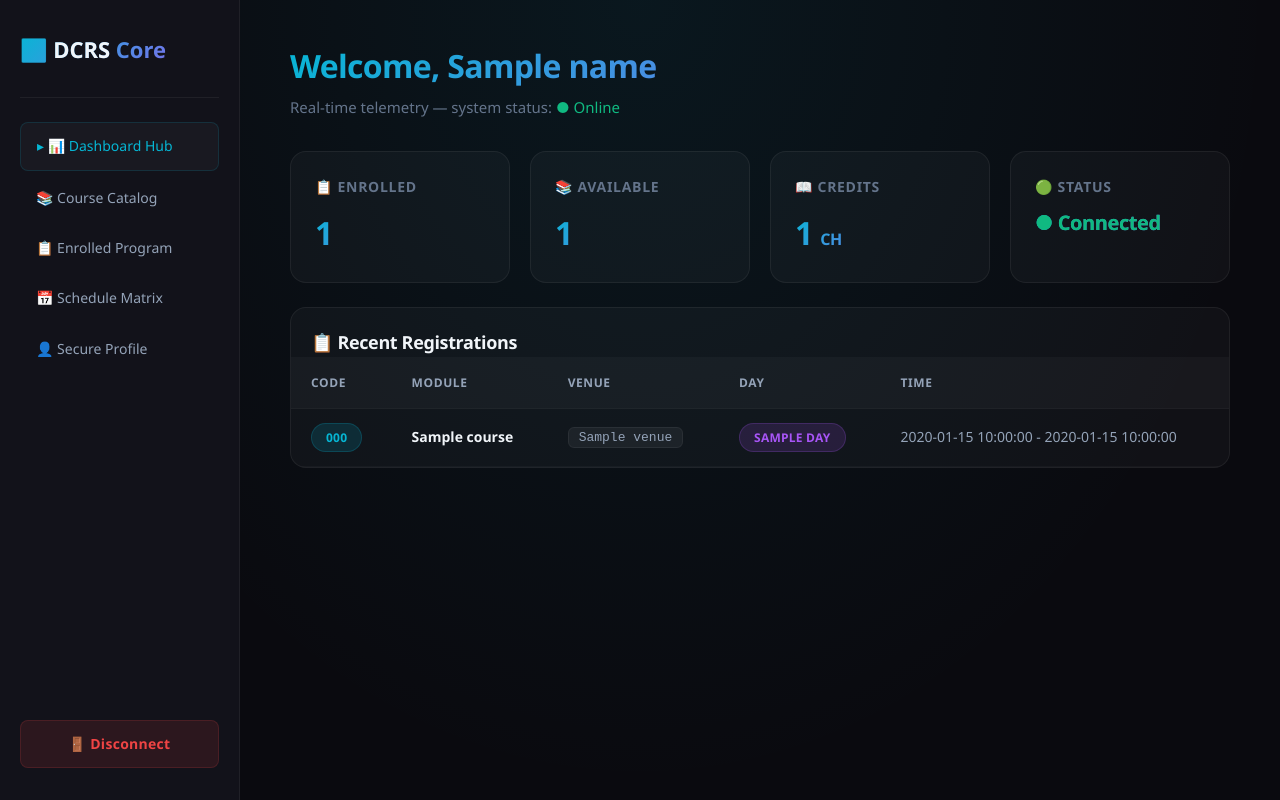
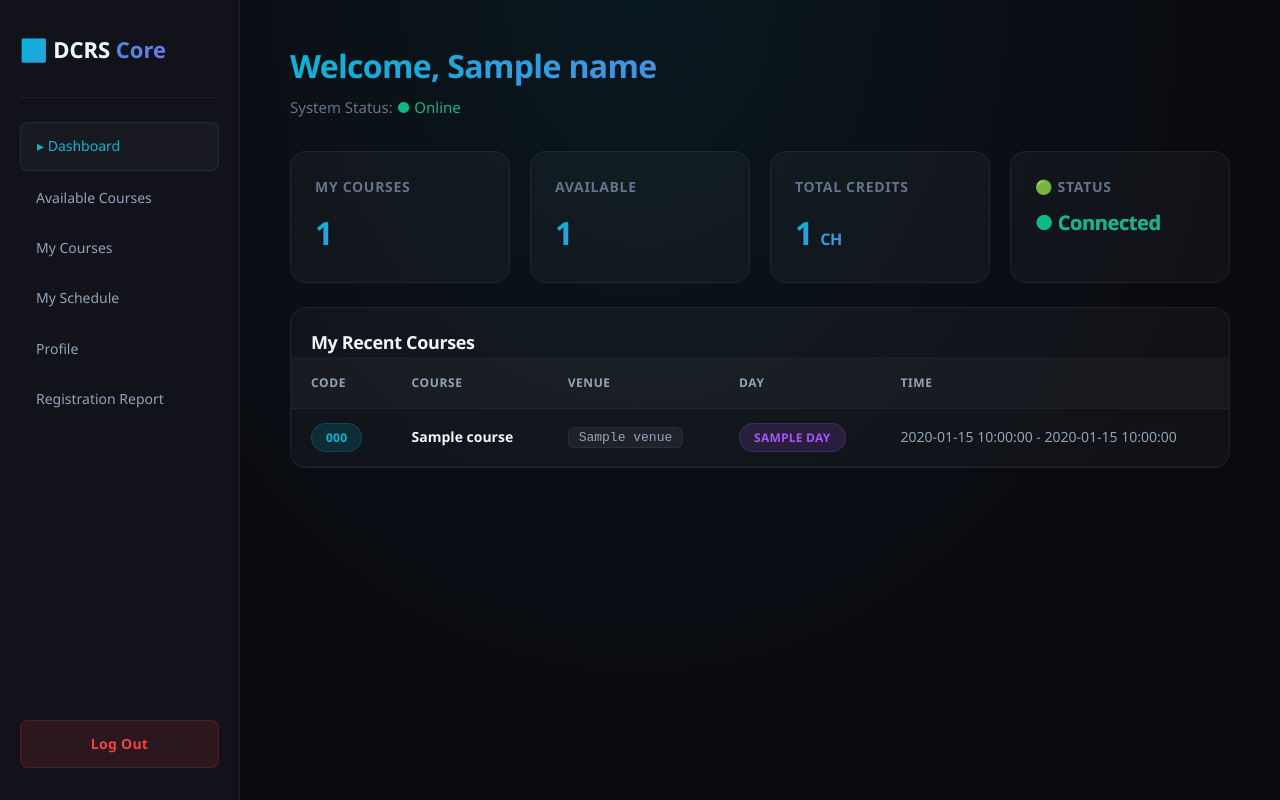
Before and after one commit to farzanahNwt/CourseHub, a Flask app: template templates/student.html in a window 1280 px wide. Run offline with Flask 3, Linux system fonts and the light colour scheme; the template is opened without the code that fills it: most values are stand-ins (such as "Sample title", 1, 10 or a date in 2020).

Commit message:
Updated student and admin pages with correct credits and new UI terminology

```diff
--- a/app.py
+++ b/app.py
@@ -1,7 +1,10 @@
-from flask import Flask, render_template, request, redirect, session, url_for, flash
+from flask import Flask, render_template, request, redirect, session, url_for, flash, Response
 import xmlrpc.client
 import mysql.connector
 import hashlib
+from datetime import datetime
+import csv
+from io import StringIO
 
 app = Flask(__name__)
 app.secret_key = 'dcrs_secure_secret_key_2024_ultra_secure'
@@ -96,15 +99,15 @@ def student_dashboard():
             for c in all_courses:
                 if 'available_seats' in c:
                     c['available_seats'] = safe_int(c['available_seats'])
-                if 'credit_hours' in c:
-                    c['credit_hours'] = safe_int(c['credit_hours'])
+                if 'credits' in c:
+                    c['credits'] = safe_int(c['credits'])
 
             my_courses = rpc.get_student_courses(student_id)
             for c in my_courses:
                 if 'available_seats' in c:
                     c['available_seats'] = safe_int(c['available_seats'])
-                if 'credit_hours' in c:
-                    c['credit_hours'] = safe_int(c['credit_hours'])
+                if 'credits' in c:
+                    c['credits'] = safe_int(c['credits'])
         except Exception as e:
             flash(f'RPC Error: {e}', 'danger')
             all_courses = []
@@ -122,7 +125,7 @@ def student_dashboard():
     conn.close()
 
     # Calculate total hours safely
-    total_hours = sum(safe_int(c.get('credit_hours', 0)) for c in my_courses)
+    total_hours = sum(safe_int(c.get('credits', 0)) for c in my_courses)
 
     return render_template('student.html',
                            name=profile['name'] if profile else session['user'],
@@ -143,13 +146,13 @@ def register_course(course_id):
         try:
             result = rpc.register_course(session['id'], course_id)
             if result == "SUCCESS":
-                flash('✅ Course registered successfully!', 'success')
+                flash(' Course enrolled successfully!', 'success')
             elif result == "FULL":
                 flash('❌ No seats available for this course.', 'danger')
             elif result == "ALREADY":
-                flash('⚠️ You are already registered for this course.', 'warning')
+                flash('⚠️ You are already enrolled in this course.', 'warning')
             else:
-                flash(f'❌ Registration failed: {result}', 'danger')
+                flash(f'❌ Enrollment failed: {result}', 'danger')
         except Exception as e:
             flash(f'❌ RPC Error: {e}', 'danger')
     else:
@@ -169,7 +172,7 @@ def drop_course(course_id):
         try:
             result = rpc.drop_course(session['id'], course_id)
             if result == "DROPPED":
-                flash('✅ Course dropped successfully!', 'success')
+                flash(' Course withdrawn successfully!', 'success')
             else:
                 flash(f'⚠️ {result}', 'warning')
         except Exception as e:
@@ -194,8 +197,8 @@ def admin_dashboard():
             for c in all_courses:
                 if 'available_seats' in c:
                     c['available_seats'] = safe_int(c['available_seats'])
-                if 'credit_hours' in c:
-                    c['credit_hours'] = safe_int(c['credit_hours'])
+                if 'credits' in c:
+                    c['credits'] = safe_int(c['credits'])
 
             registrations = rpc.get_course_registrations()
             for r in registrations:
@@ -227,12 +230,16 @@ def admin_add_course():
     venue = request.form['venue']
     hours = safe_int(request.form['hours'])
 
+    print(f" Adding course: {code}, {title}, {seats}, {day}, {start}, {end}, {venue}, {hours}")
+
     rpc = get_rpc_proxy()
     if rpc:
         try:
-            rpc.add_course(code, title, seats, day, start, end, venue, hours)
-            flash(f'✅ Course {code} deployed successfully!', 'success')
+            result = rpc.add_course(code, title, seats, day, start, end, venue, hours)
+            print(f" RPC Result: {result}")
+            flash(f' Course {code} added successfully!', 'success')
         except Exception as e:
+            print(f"❌ RPC Error: {e}")
             flash(f'❌ RPC Error: {e}', 'danger')
     else:
         flash('❌ RPC Server unreachable.', 'danger')
@@ -250,7 +257,7 @@ def admin_delete_course(course_id):
     if rpc:
         try:
             rpc.delete_course(course_id)
-            flash('✅ Course purged successfully.', 'success')
+            flash(' Course deleted successfully.', 'success')
         except Exception as e:
             flash(f'❌ RPC Error: {e}', 'danger')
     else:
@@ -258,11 +265,69 @@ def admin_delete_course(course_id):
 
     return redirect(url_for('admin_dashboard'))
 
-# ---------- 8. Logout ----------
+# ---------- 8. Student Report ----------
+@app.route('/student/report')
+def student_report():
+    if 'user' not in session or session.get('role') != 'student':
+        flash('Please login first.', 'warning')
+        return redirect(url_for('login'))
+
+    student_id = session['id']
+
+    # Get student info
+    conn = get_db_connection()
+    cursor = conn.cursor(dictionary=True)
+    cursor.execute("SELECT student_id, name, username, email FROM students WHERE student_id = %s", (student_id,))
+    student = cursor.fetchone()
+    cursor.close()
+    conn.close()
+
+    # Get registered courses
+    rpc = get_rpc_proxy()
+    if rpc:
+        try:
+            my_courses = rpc.get_student_courses(student_id)
+            for c in my_courses:
+                c['credits'] = safe_int(c.get('credits', 0))
+        except Exception as e:
+            flash(f'RPC Error: {e}', 'danger')
+            my_courses = []
+    else:
+        my_courses = []
+
+    total_credits = sum(c.get('credits', 0) for c in my_courses)
+    total_courses = len(my_courses)
+    registration_date = datetime.now().strftime("%Y-%m-%d %H:%M")
+
+    # Export CSV
+    if request.args.get('format') == 'csv':
+        si = StringIO()
+        writer = csv.writer(si)
+        writer.writerow(['Course Code', 'Course Name', 'Credits', 'Day', 'Time', 'Status'])
+        for c in my_courses:
+            writer.writerow([
+                c.get('course_code', ''),
+                c.get('module_title', ''),
+                c.get('credits', 0),
+                c.get('day', ''),
+                f"{c.get('start_time', '')} - {c.get('end_time', '')}",
+                'Confirmed'
+            ])
+        output = si.getvalue()
+        return Response(output, mimetype='text/csv', headers={'Content-Disposition': 'attachment; filename=registration_report.csv'})
+
+    return render_template('student_report.html',
+                           student=student,
+                           courses=my_courses,
+                           total_credits=total_credits,
+                           total_courses=total_courses,
+                           registration_date=registration_date)
+
+# ---------- 9. Logout ----------
 @app.route('/logout')
 def logout():
     session.clear()
-    flash('You have been disconnected.', 'info')
+    flash('You have been logged out.', 'info')
     return redirect(url_for('login'))
 
 # ---------- Run ----------
--- a/templates/student.html
+++ b/templates/student.html
@@ -4,20 +4,21 @@
     <meta charset="UTF-8">
     <meta name="viewport" content="width=device-width, initial-scale=1.0">
     <link rel="stylesheet" href="{{ url_for('static', filename='style.css') }}">
-    <title>DCRS — Student Command Hub</title>
+    <title>DCRS — Student Dashboard</title>
 </head>
 <body>
 
 <div class="sidebar">
     <div class="sidebar-brand">🌌 <span>DCRS</span> Core</div>
     <div class="nav-menu">
-        <a href="#" class="nav-link active" onclick="showPage('dashboard', this)">📊 Dashboard Hub</a>
-        <a href="#" class="nav-link" onclick="showPage('registration', this)">📚 Course Catalog</a>
-        <a href="#" class="nav-link" onclick="showPage('my-courses', this)">📋 Enrolled Program</a>
-        <a href="#" class="nav-link" onclick="showPage('timetable', this)">📅 Schedule Matrix</a>
-        <a href="#" class="nav-link" onclick="showPage('profile', this)">👤 Secure Profile</a>
+        <a href="#" class="nav-link active" onclick="showPage('dashboard', this)"> Dashboard</a>
+        <a href="#" class="nav-link" onclick="showPage('registration', this)"> Available Courses</a>
+        <a href="#" class="nav-link" onclick="showPage('my-courses', this)"> My Courses</a>
+        <a href="#" class="nav-link" onclick="showPage('timetable', this)"> My Schedule</a>
+        <a href="#" class="nav-link" onclick="showPage('profile', this)"> Profile</a>
+        <a href="#" class="nav-link" onclick="showPage('report', this)"> Registration Report</a>
     </div>
-    <a href="/logout" class="btn-danger" style="text-align:center; margin-top:auto; padding:12px;">🚪 Disconnect</a>
+    <a href="/logout" class="btn-danger" style="text-align:center; margin-top:auto; padding:12px;"> Log Out</a>
 </div>
 
 <div class="main-content">
@@ -26,79 +27,83 @@
     <div id="dashboard" class="page-section">
         <div class="page-header">
             <h1 class="page-title">Welcome, {{ name }}</h1>
-            <p class="page-subtitle">Real-time telemetry — system status: <span style="color: var(--accent-green);">● Online</span></p>
+            <p class="page-subtitle">System Status: <span style="color: var(--accent-green);">● Online</span></p>
         </div>
         <div class="grid">
-            <div class="card"><h3>📋 Enrolled</h3><h2>{{ my_courses|length }}</h2></div>
-            <div class="card"><h3>📚 Available</h3><h2>{{ courses|length }}</h2></div>
-            <div class="card"><h3>📖 Credits</h3><h2>{{ total_hours }} <span style="font-size:16px; color:var(--text-muted);">CH</span></h2></div>
+            <div class="card"><h3> My Courses</h3><h2>{{ my_courses|length }}</h2></div>
+            <div class="card"><h3> Available</h3><h2>{{ courses|length }}</h2></div>
+            <div class="card"><h3> Total Credits</h3><h2>{{ total_hours }} <span style="font-size:16px; color:var(--text-muted);">CH</span></h2></div>
             <div class="card"><h3>🟢 Status</h3><h2 style="font-size:20px; -webkit-text-fill-color: var(--accent-green);">● Connected</h2></div>
         </div>
         <div class="table-container">
-            <h3 style="padding: 20px 20px 0;">📋 Recent Registrations</h3>
+            <h3 style="padding: 20px 20px 0;"> My Recent Courses</h3>
             <table>
-                <tr><th>Code</th><th>Module</th><th>Venue</th><th>Day</th><th>Time</th></tr>
+                <tr><th>Code</th><th>Course</th><th>Venue</th><th>Day</th><th>Time</th></tr>
                 {% for m in my_courses[:3] %}
                 <tr>
                     <td><span class="badge badge-cyan">{{ m.course_code }}</span></td>
-                    <td><b>{{ m.course_title }}</b></td>
+                    <td><b>{{ m.module_title }}</b></td>
                     <td><code>{{ m.venue }}</code></td>
                     <td><span class="badge badge-purple">{{ m.day }}</span></td>
                     <td>{{ m.start_time }} - {{ m.end_time }}</td>
                 </tr>
                 {% else %}
-                <tr><td colspan="5" style="text-align:center; color: var(--text-muted);">No registrations yet.</td></tr>
+                <tr><td colspan="5" style="text-align:center; color: var(--text-muted);">No courses enrolled yet.</td></tr>
                 {% endfor %}
             </table>
         </div>
     </div>
 
-    <!-- Course Catalog -->
+    <!-- Available Courses -->
     <div id="registration" class="page-section" style="display:none;">
         <div class="page-header">
-            <h1 class="page-title">📚 Course Catalog</h1>
-            <p class="page-subtitle">Browse available modules and inject them into your timeline.</p>
+            <h1 class="page-title"> Available Courses</h1>
+            <p class="page-subtitle">Browse available courses and enroll.</p>
         </div>
         <div class="table-container">
             <table>
-                <tr><th>Code</th><th>Module Title</th><th>Credits</th><th>Day</th><th>Time</th><th>Venue</th><th>Seats</th><th>Action</th></tr>
+                <tr><th>Code</th><th>Course</th><th>Credits</th><th>Day</th><th>Time</th><th>Venue</th><th>Seats</th><th>Action</th></tr>
                 {% for c in courses %}
                 <tr>
                     <td><span class="badge badge-cyan">{{ c.course_code }}</span></td>
-                    <td><b>{{ c.course_title }}</b></td>
-                    <td>{{ c.credit_hours }}</td>
+                    <td><b>{{ c.module_title }}</b></td>
+                    <td>{{ c.credits }}</td>
                     <td><span class="badge badge-purple">{{ c.day }}</span></td>
                     <td>{{ c.start_time }} - {{ c.end_time }}</td>
                     <td><code>{{ c.venue }}</code></td>
                     <td><b style="color: var(--accent-green);">{{ c.available_seats }}</b></td>
-                    <td><a href="/register/{{ c.course_id }}" class="btn-reg">⚡ Register</a></td>
+                    <td><a href="/register/{{ c.course_id }}" class="btn-reg"> Enroll</a></td>
                 </tr>
                 {% endfor %}
             </table>
+        </div>
+        <div style="display: flex; justify-content: flex-end; margin-top: 16px; gap: 10px;">
+            <a href="{{ url_for('student_report') }}" class="btn-primary" style="background: #a855f7; padding: 10px 24px;"> Generate Report</a>
+            <a href="{{ url_for('student_report') }}?format=csv" class="btn-primary" style="background: #10b981; padding: 10px 24px;"> Export CSV</a>
         </div>
     </div>
 
     <!-- My Courses -->
     <div id="my-courses" class="page-section" style="display:none;">
         <div class="page-header">
-            <h1 class="page-title">📋 Enrolled Program</h1>
-            <p class="page-subtitle">Active academic instances attached to your profile.</p>
+            <h1 class="page-title"> My Courses</h1>
+            <p class="page-subtitle">Courses you are currently enrolled in.</p>
         </div>
         <div class="table-container">
             <table>
-                <tr><th>Code</th><th>Module</th><th>Credits</th><th>Day</th><th>Time</th><th>Venue</th><th>Action</th></tr>
+                <tr><th>Code</th><th>Course</th><th>Credits</th><th>Day</th><th>Time</th><th>Venue</th><th>Action</th></tr>
                 {% for m in my_courses %}
                 <tr>
                     <td><span class="badge badge-cyan">{{ m.course_code }}</span></td>
-                    <td><b>{{ m.course_title }}</b></td>
-                    <td>{{ m.credit_hours }}</td>
+                    <td><b>{{ m.module_title }}</b></td>
+                    <td>{{ m.credits }}</td>
                     <td><span class="badge badge-purple">{{ m.day }}</span></td>
                     <td>{{ m.start_time }} - {{ m.end_time }}</td>
                     <td><code>{{ m.venue }}</code></td>
-                    <td><a href="/drop/{{ m.course_id }}" class="btn-drop">🗑️ Drop</a></td>
+                    <td><a href="/drop/{{ m.course_id }}" class="btn-drop">❌ Withdraw</a></td>
                 </tr>
                 {% else %}
-                <tr><td colspan="7" style="text-align:center; color: var(--text-muted);">You are not registered in any courses.</td></tr>
+                <tr><td colspan="7" style="text-align:center; color: var(--text-muted);">You are not enrolled in any courses.</td></tr>
                 {% endfor %}
             </table>
         </div>
@@ -107,8 +112,8 @@
     <!-- Timetable -->
     <div id="timetable" class="page-section" style="display:none;">
         <div class="page-header">
-            <h1 class="page-title">📅 Schedule Matrix</h1>
-            <p class="page-subtitle">Visual grid synchronized with core server.</p>
+            <h1 class="page-title"> My Schedule</h1>
+            <p class="page-subtitle">Weekly schedule of your enrolled courses.</p>
         </div>
         <div class="timetable-grid">
             {% for day in ['Monday', 'Tuesday', 'Wednesday', 'Thursday', 'Friday'] %}
@@ -117,7 +122,7 @@
                 {% for m in my_courses if m.day == day %}
                 <div class="time-slot">
                     <strong style="color:#fff; font-size:13px;">{{ m.start_time }} - {{ m.end_time }}</strong>
-                    <span style="color:var(--accent-cyan); font-weight:600; display:block; margin:6px 0; font-size:14px;">{{ m.course_title }}</span>
+                    <span style="color:var(--accent-cyan); font-weight:600; display:block; margin:6px 0; font-size:14px;">{{ m.module_title }}</span>
                     <small style="color:var(--text-muted);">📍 {{ m.venue }}</small>
                 </div>
                 {% else %}
@@ -131,8 +136,8 @@
     <!-- Profile -->
     <div id="profile" class="page-section" style="display:none;">
         <div class="page-header">
-            <h1 class="page-title">👤 Secure Profile</h1>
-            <p class="page-subtitle">Encrypted identity parameters.</p>
+            <h1 class="page-title"> My Profile</h1>
+            <p class="page-subtitle">Your personal information.</p>
         </div>
         <div class="table-container" style="max-width: 550px; margin: 0 auto;">
             <div style="text-align:center; padding: 30px 0;">
@@ -145,8 +150,19 @@
                 <div style="padding:12px 0; border-bottom:1px solid var(--border-glass);"><b>Name</b> <span style="float:right;">{{ name }}</span></div>
                 <div style="padding:12px 0; border-bottom:1px solid var(--border-glass);"><b>Email</b> <span style="float:right; color:var(--text-muted);">{{ email }}</span></div>
                 <div style="padding:12px 0; border-bottom:1px solid var(--border-glass);"><b>Faculty</b> <span style="float:right;">Computer Science & IT</span></div>
-                <div style="padding:12px 0;"><b>Credits</b> <span style="float:right;" class="badge badge-green">{{ total_hours }} CH</span></div>
+                <div style="padding:12px 0;"><b>Total Credits</b> <span style="float:right;" class="badge badge-green">{{ total_hours }} CH</span></div>
             </div>
+        </div>
+    </div>
+
+    <!-- Report -->
+    <div id="report" class="page-section" style="display:none;">
+        <div class="page-header">
+            <h1 class="page-title"> Registration Report</h1>
+            <p class="page-subtitle">Official record of your enrolled courses.</p>
+        </div>
+        <div style="text-align:center; padding: 40px; color: var(--text-muted);">
+            <a href="{{ url_for('student_report') }}" class="btn-primary" style="padding: 12px 30px;">📄 View Full Report</a>
         </div>
     </div>
 
```
Also changed, not shown: rpc_server.py (+17 -9 lines), templates/admin.html (+42 -39 lines), templates/login.html (+5 -5 lines), templates/student_report.html (added, +150 -0 lines).
